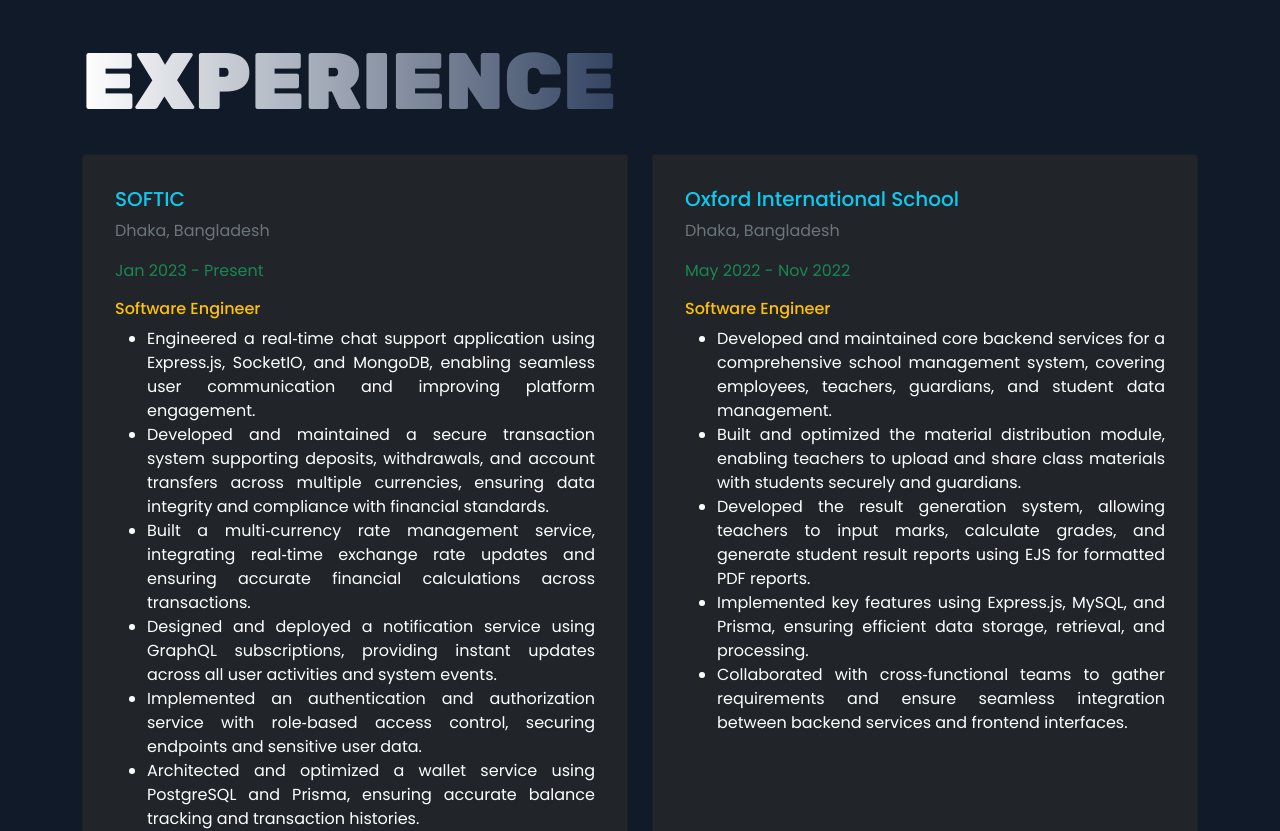
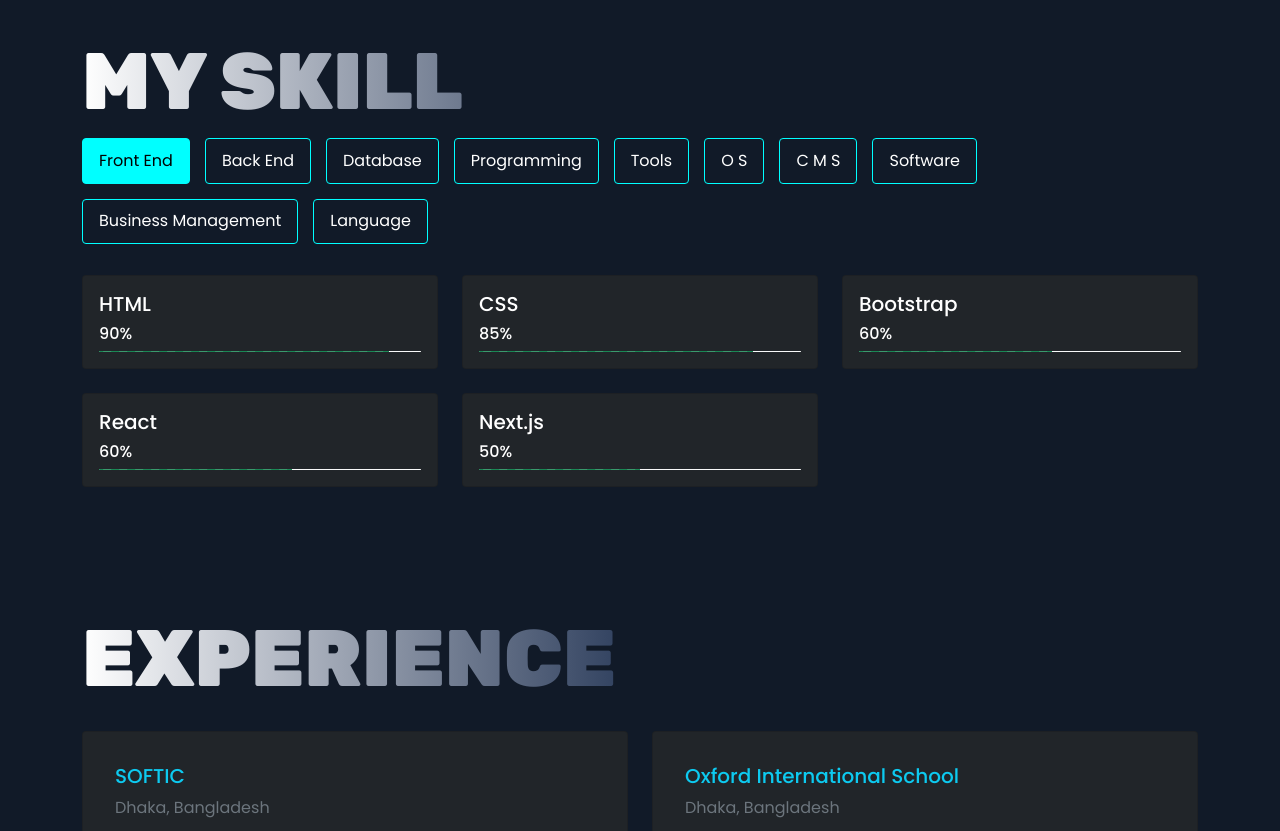
Before and after one commit to OwaliShawon/owali-ullah-shawon, a React (Create React App) app: page / in a window 1280 px wide. Shown: the part 1240-2071 px from the top of the page. Built offline with nearby package versions, Linux system fonts and the light colour scheme; a web font is replaced by a local one.

Commit message:
Update change order

```diff
--- a/src/pages/About/About.js
+++ b/src/pages/About/About.js
@@ -6,7 +6,6 @@
     return (
         <div>
             <About></About>
-            <Experience></Experience>
         </div>
     );
 };
--- a/src/pages/Home/Home.js
+++ b/src/pages/Home/Home.js
@@ -4,13 +4,15 @@
 import SkillsPage from '../Skills/Skills';
 import WorksPage from '../Works/Works';
 import ConnectPage from '../Connect/Connect';
+import Experience from '../../components/Experience/Experience';
 
 const HomePage = () => {
     return (
         <div>
-            <Hero></Hero>
+            <Hero />
             <AboutPage />
             <SkillsPage />
+            <Experience />
             <WorksPage />
             <ConnectPage />
         </div>
```
